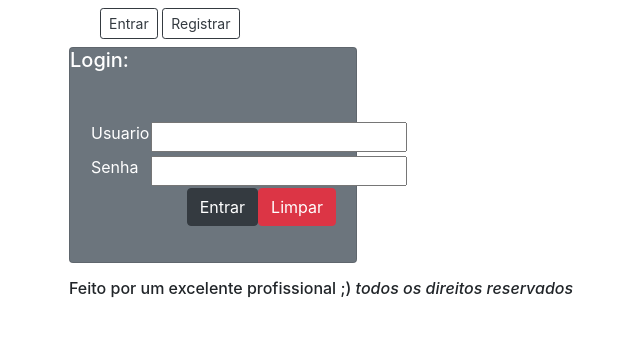
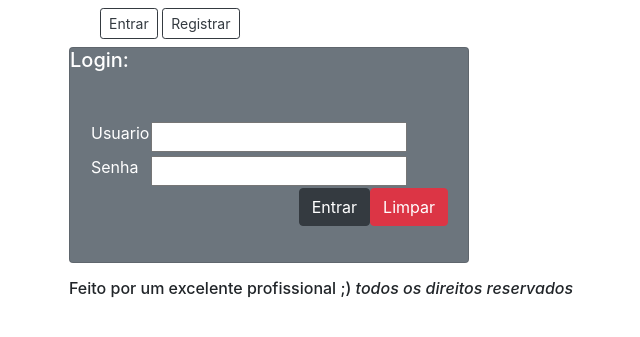
Before and after one commit to juniorjrml/SARSS, a Django app: page /login/ in a window 1280 px wide. Shown: the part 56-393 px from the top of the page, without its empty margins (16-656 px from the left). Run offline with Django 3.2, Linux system fonts and the light colour scheme; some libraries are stand-ins or nearby versions.

Commit message:
alternando o estilo da tela de login.html

```diff
--- a/core/templates/login.html
+++ b/core/templates/login.html
@@ -2,7 +2,7 @@
 {% block content %}
 
 <div>
-    <div class="card text-white bg-secondary" style="width: 18rem;">
+    <div class="card text-white bg-secondary" style="width: 25rem;">
         <h5 class="card-title">Login:</h5>
 
         <div class="card-body">
```
